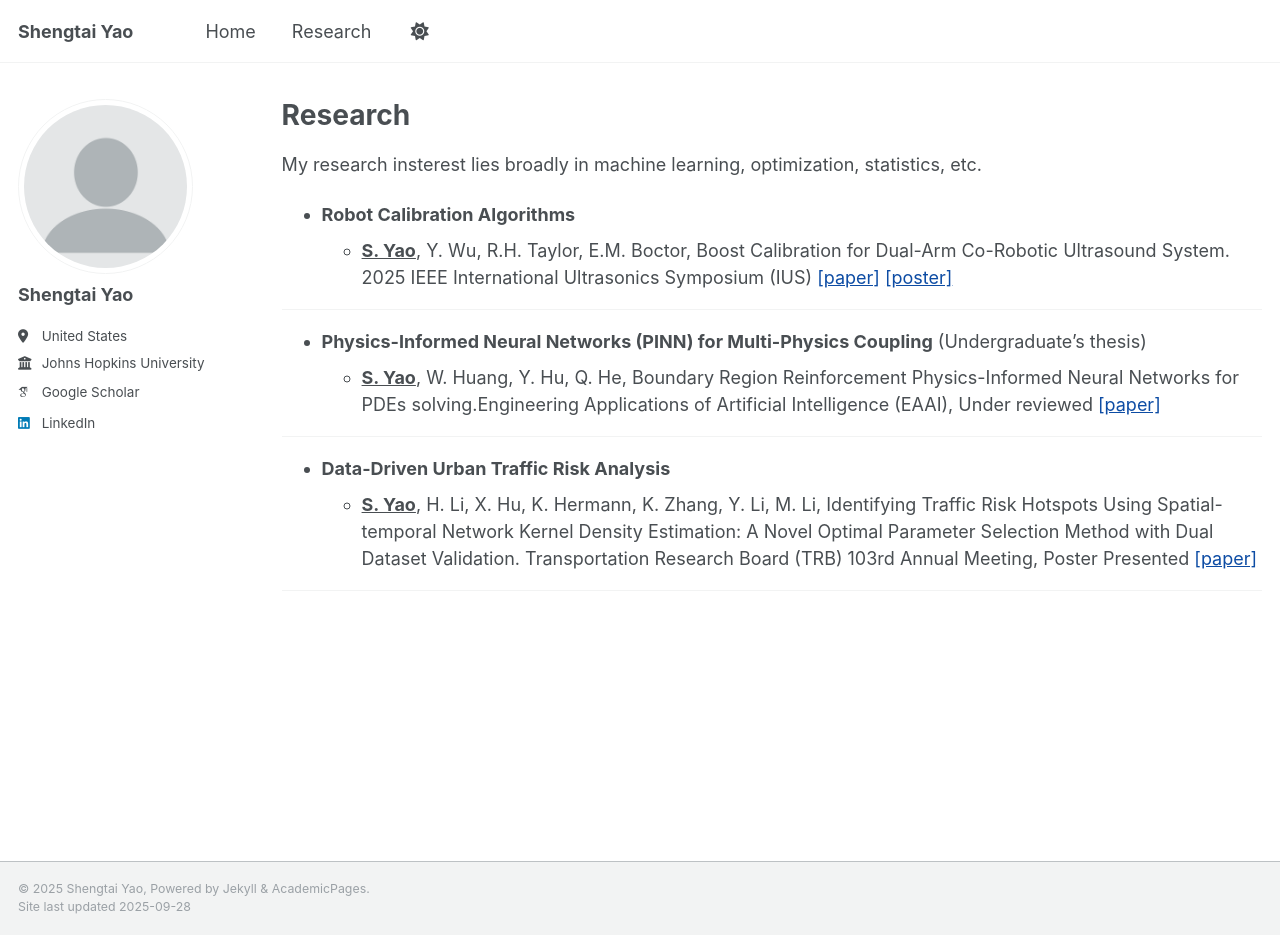
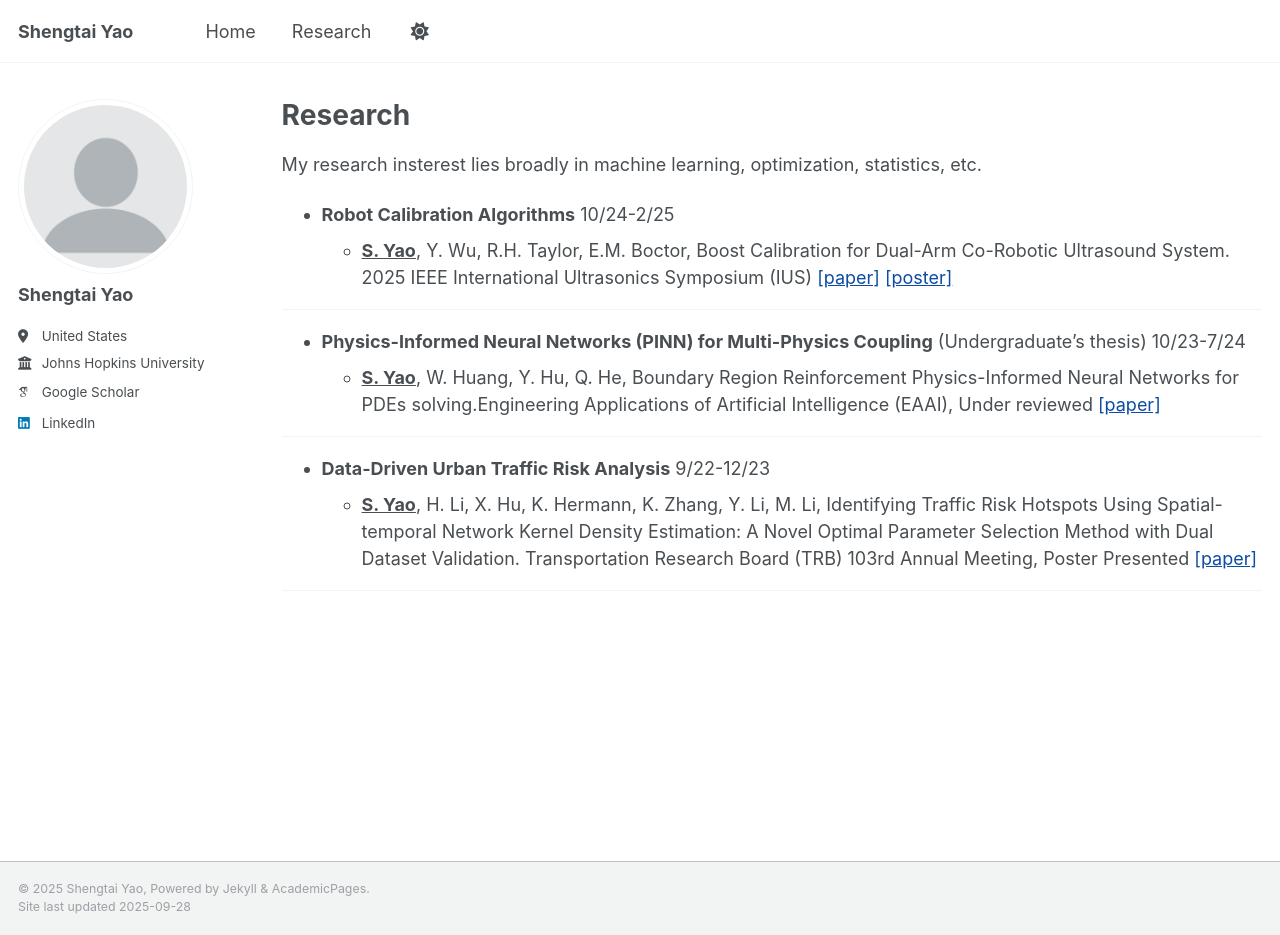
Before and after one commit to Yaoshengtai/Yaoshengtai.github.io, a Jekyll site: the page built from _pages/research.md, in a window 1280 px wide and 935 px high. Built offline with Jekyll 4.4.1, drawn with Linux system fonts in a browser that asks for light colours; some web fonts are replaced.

Commit message:
Update research.md

```diff
--- a/_pages/research.md
+++ b/_pages/research.md
@@ -8,17 +8,17 @@ author_profile: true
 
 My research insterest lies broadly in machine learning, optimization, statistics, etc.
 
-- **Robot Calibration Algorithms**
+- **Robot Calibration Algorithms** 10/24-2/25
   - <span style="font-weight:bold; text-decoration:underline;">S. Yao</span>, Y. Wu, R.H. Taylor, E.M. Boctor, Boost Calibration for Dual-Arm Co-Robotic Ultrasound System. 2025 IEEE International Ultrasonics Symposium (IUS)  [\[paper\]](/files/paper/Boost_Calibration_final.pdf) [\[poster\]](/files/poster/Poster_boost_cali.pdf)
 
 ---
 
-- **Physics-Informed Neural Networks (PINN) for Multi-Physics Coupling** (Undergraduate's thesis)
+- **Physics-Informed Neural Networks (PINN) for Multi-Physics Coupling** (Undergraduate's thesis) 10/23-7/24
   - <span style="font-weight:bold; text-decoration:underline;">S. Yao</span>, W. Huang, Y. Hu, Q. He, Boundary Region Reinforcement Physics-Informed Neural Networks for PDEs solving.Engineering Applications of Artificial Intelligence (EAAI), Under reviewed [\[paper\]](https://papers.ssrn.com/sol3/papers.cfm?abstract_id=5005150)
 
 ---
 
-- **Data-Driven Urban Traffic Risk Analysis**
+- **Data-Driven Urban Traffic Risk Analysis** 9/22-12/23
   - <span style="font-weight:bold; text-decoration:underline;">S. Yao</span>, H. Li, X. Hu, K. Hermann, K. Zhang, Y. Li, M. Li, Identifying Traffic Risk Hotspots Using Spatial-temporal Network Kernel Density Estimation: A Novel Optimal Parameter Selection Method with Dual Dataset Validation. Transportation Research Board (TRB) 103rd Annual Meeting, Poster Presented [\[paper\]](/files/paper/ST_NKDE_TRB.pdf)
 
 ---
```
